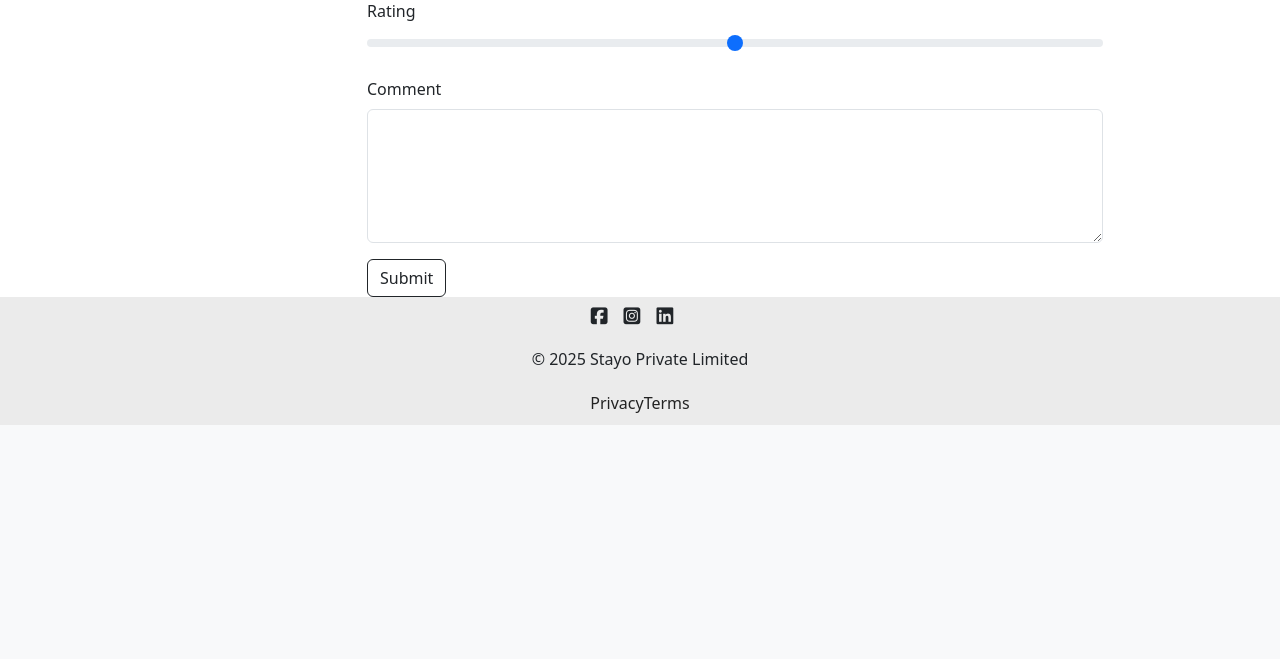
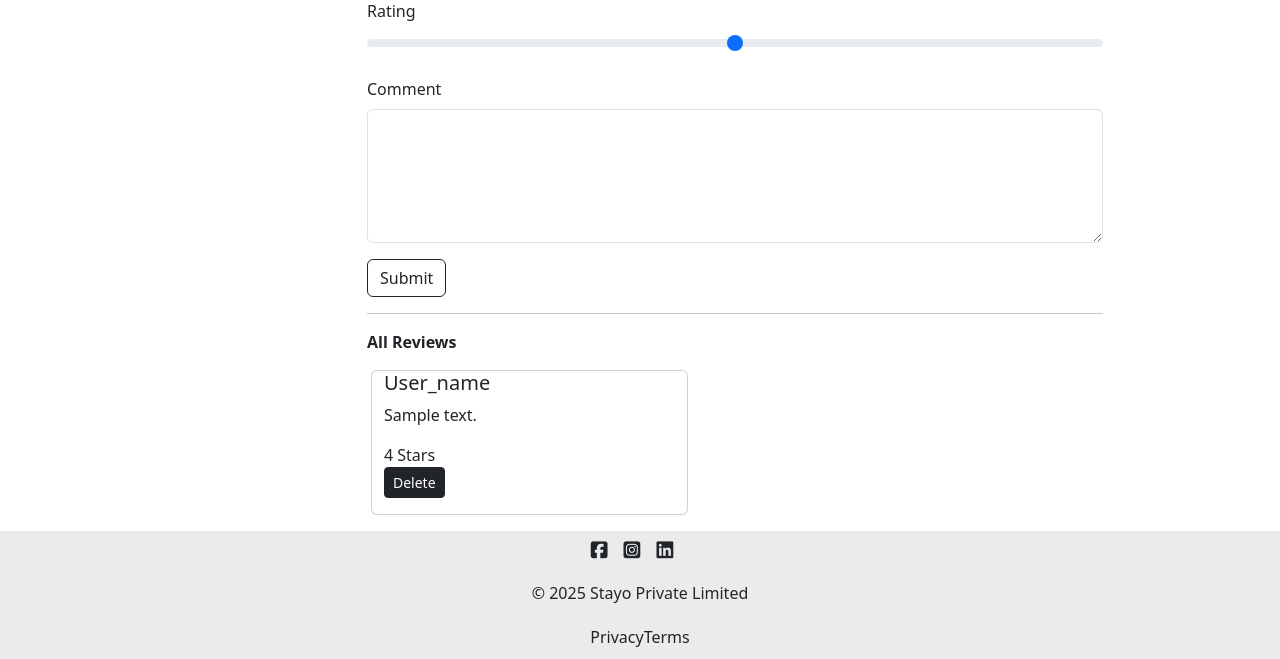
Before and after one commit to satyam-jaat/Airbnb_clone, a Node server app: page /listings/600000000000000000000001 in a window 1280 px wide. Shown: the part 659-1318 px from the top of the page. Before the commit the page ends 1084 px from the top, so only its background shows below. Run offline with Node 20, Linux system fonts and the light colour scheme; tables that the repository leaves empty hold one stand-in row (values such as "Sample post"); grey boxes marked "Sample" are stand-in pictures; some libraries are stand-ins or nearby versions; some web fonts are replaced.

Commit message:
create routes

```diff
--- a/app.js
+++ b/app.js
@@ -1,14 +1,13 @@
 const express = require("express");
 const mongoose = require("mongoose");
 const app = express();
-const Listing = require("./models/listing.js");
 const path = require("path");
 const methodOverride = require("method-override");
 const ejsMate = require("ejs-mate");
-const wrapAsync = require("./utils/wrapAsync.js");
 const ExpressError = require("./utils/ExpressError.js");
-const {listingSchema, reviewSchema} = require("./Schema.js");
-const Review = require("./models/review.js");
+
+const listings = require("./routes/listing.js");
+const reviews = require("./routes/review.js");
 
 const MONGO_URL = "mongodb://127.0.0.1:27017/wanderlust";
 
@@ -35,118 +34,10 @@ app.get("/", (req, res) => {
   res.send("Hi, I am root");
 });
 
-const validateListing = (req, res, next) => {
-
-  let {error} = listingSchema.validate(req.body);
-  // console.log(result);
-
-  if(error) {
-    let errorMessage = error.details.map((el) => {return el.message}).join(",");
-    throw new ExpressError(400, errorMessage);
-  }else {
-    next();
-  }
-
-};
-
-const validateReview = (req, res, next) => {
-
-  let {error} = reviewSchema.validate(req.body);
-  // console.log(result);
-
-  if(error) {
-    let errorMessage = error.details.map((el) => {return el.message}).join(",");
-    throw new ExpressError(400, errorMessage);
-  }else {
-    next();
-  }
-
-};
-
-// app.get("/testListing", async (req, res) => {
-//   let sampleListing = new Listing({
-//     title: "My New Villa",
-//     description: "By the beach",
-//     price: 1200,
-//     location: "Calangute, Goa",
-//     country: "India",
-//   });
-
-//   await sampleListing.save();
-//   console.log("sample was saved");
-//   res.send("successful testing");
-// });
 
 
-//Index route
-app.get("/listings", wrapAsync(async (req, res) => {
-  const allListings = await Listing.find({});
-  res.render("listings/index.ejs", {allListings});
-}));
-
-//New route
-app.get("/listings/new", (req, res) =>{
-  res.render("listings/new.ejs");
-});
-
-//Show route
-app.get("/listings/:id", wrapAsync(async (req, res) => {
-  let {id} = req.params;
-  const listing = await Listing.findById(id);
-  res.render("listings/show.ejs", {listing});
-}));
-
-//Create route
-app.post("/listings", validateListing, wrapAsync(async (req, res, next) => {
-
-    const newlisitng = new Listing(req.body.listing);
-    await newlisitng.save();
-    res.redirect("/listings");
-
-  // let {title ,description, image, price, country, location} = req.body
-  // let listing = req.body.listing;
-  // const newlisitng = new Listing(listing);
-  // await newlisitng.save();
-  // res.redirect("/listings");
-  })
-);
-
-app.get("/listings/:id/edit", wrapAsync(async (req, res) =>{
-  let {id} = req.params;
-  const listing = await Listing.findById(id);
-  res.render("listings/edit.ejs", {listing});
-}));
-
-//Update route
-app.put("/listings/:id", validateListing, wrapAsync(async(req, res) => {
-
-  if(!req.body.listing) {
-    throw new ExpressError(400, "Send valid data for listing")
-  }
-  let {id} = req.params;
-  await Listing.findByIdAndUpdate(id, {...req.body.listing});
-  res.redirect(`/listings/${id}`);
-}));
-
-//Delete route
-app.delete("/listings/:id", wrapAsync(async(req, res) => {
-  let {id} = req.params;
-  await Listing.findByIdAndDelete(id);
-  res.redirect("/listings");
-}));
-
-//Reviews
-//POST reviews
-app.post("/listings/:id/reviews", validateReview, wrapAsync(async(req, res) => {
-  let listing = await Listing.findById(req.params.id);
-  let newReview = new Review(req.body.review);
-  listing.reviews.push(newReview);
-
-  await newReview.save();
-  await listing.save();
-
-  res.redirect(`/listings/${listing._id}`);
-}));
+app.use("/listings", listings);
+app.use("/listings/:id/reviews",reviews);
 
 // Catch-all for unmatched routes
 app.use((req, res, next) => {
--- a/models/listing.js
+++ b/models/listing.js
@@ -1,5 +1,6 @@
 const mongoose = require("mongoose");
 const Schema = mongoose.Schema;
+const Review = require("./review.js");
 
 const listingSchema = new Schema({
   title: {
@@ -28,5 +29,11 @@ const listingSchema = new Schema({
   }]
 });
 
+listingSchema.post("findOneAndDelete", async(listing) => {
+  if(listing) {
+    await Review.deleteMany({_id : {$in: listing.reviews}});
+  }
+});
+
 const Listing = mongoose.model("Listing", listingSchema);
 module.exports = Listing;
--- a/public/css/style.css
+++ b/public/css/style.css
@@ -64,7 +64,7 @@ body{
 }
 
 /* Cards */
-.card {
+.listing-card {
     border: none !important;
     margin-bottom: 2rem;
 }
--- /dev/null
+++ b/routes/listing.js
@@ -0,0 +1,82 @@
+const express = require("express");
+const router = express.Router();
+const wrapAsync = require("../utils/wrapAsync.js");
+const ExpressError = require("../utils/ExpressError.js");
+const {listingSchema} = require("../Schema.js");
+const Listing = require("../models/listing.js");
+
+
+const validateListing = (req, res, next) => {
+
+    let {error} = listingSchema.validate(req.body);
+    // console.log(result);
+
+    if(error) {
+      let errorMessage = error.details.map((el) => {return el.message}).join(",");
+      throw new ExpressError(400, errorMessage);
+    }else {
+      next();
+    }
+
+  };
+
+
+//Index route
+router.get("/", wrapAsync(async (req, res) => {
+    const allListings = await Listing.find({});
+    res.render("listings/index.ejs", { allListings });
+}));
+
+//New route
+router.get("/new", (req, res) => {
+    res.render("listings/new.ejs");
+});
+
+//Show route
+router.get("/:id", wrapAsync(async (req, res) => {
+    let { id } = req.params;
+    const listing = await Listing.findById(id).populate("reviews");
+    res.render("listings/show.ejs", { listing });
+}));
+
+//Create route
+router.post("/", validateListing, wrapAsync(async (req, res, next) => {
+
+    const newlisitng = new Listing(req.body.listing);
+    await newlisitng.save();
+    res.redirect("/listings");
+
+    // let {title ,description, image, price, country, location} = req.body
+    // let listing = req.body.listing;
+    // const newlisitng = new Listing(listing);
+    // await newlisitng.save();
+    // res.redirect("/listings");
+})
+);
+
+router.get("/:id/edit", wrapAsync(async (req, res) => {
+    let { id } = req.params;
+    const listing = await Listing.findById(id);
+    res.render("listings/edit.ejs", { listing });
+}));
+
+//Update route
+router.put("/:id", validateListing, wrapAsync(async (req, res) => {
+
+    if (!req.body.listing) {
+        throw new ExpressError(400, "Send valid data for listing")
+    }
+    let { id } = req.params;
+    await Listing.findByIdAndUpdate(id, { ...req.body.listing });
+    res.redirect(`/listings/${id}`);
+}));
+
+//Delete listings route
+router.delete("/:id", wrapAsync(async (req, res) => {
+    let { id } = req.params;
+    await Listing.findByIdAndDelete(id);
+    res.redirect("/listings");
+}));
+
+
+module.exports = router;
--- a/views/listings/index.ejs
+++ b/views/listings/index.ejs
@@ -10,7 +10,7 @@
     <div class="row row-cols-lg-5 row-cols-md-3 row-cols-sm-1">
         <% for(let listing of allListings) { %>
             <a href="/listings/<%=listing._id %>" class="listing-link">
-                <div class="card col">
+                <div class="card listing-card col">
                     <img src="<%=listing.image.url%>" class="card-img-top" alt="listing_img">
                     <div class="card-img-overlay"></div>
                     <div class="card-body">
--- a/views/listings/show.ejs
+++ b/views/listings/show.ejs
@@ -1,12 +1,16 @@
 <% layout("layouts/boilerplate") %>
     <div class="row mt-3">
         <div class="col-8 offset-3">
-            <h3><%=listing.title%></h3>
+            <h3>
+                <%=listing.title%>
+            </h3>
         </div>
-            <div class="card col-6 offset-3 show-card">
+        <div class="card col-6 offset-3 show-card listing-card">
             <img src="<%=listing.image.url%>" class="card-img-top show-img" alt="listing_img">
             <div class="card-body">
-                    <p class="card-text"><%= listing.description %></p>
+                <p class="card-text">
+                    <%= listing.description %>
+                </p>
 
             </div>
             &#8377; <%= listing.price.toLocaleString("en-IN")%> <br>
@@ -27,19 +31,44 @@
         <div class="col-8 offset-3">
             <hr>
             <h4>Leave a Review</h4>
-                <form action="/listings/<%=listing._id %>/reviews" method="post" class="needs-validation" novalidate >
+            <form action="/listings/<%=listing._id %>/reviews" method="post" class="needs-validation" novalidate>
                 <div class="mb-3 mt-3">
                     <label class="form-label" for="rating">Rating</label>
                     <input type="range" min="1" max="5" id="rating" name="review[rating]" class="form-range">
                 </div>
                 <div class="mb-3 mt-3">
                     <label class="form-label" for="comment">Comment</label>
-                        <textarea name="review[comment]" id="comment" cols="30" rows="5"  class=" form-control" required></textarea>
+                    <textarea name="review[comment]" id="comment" cols="30" rows="5" class=" form-control"
+                        required></textarea>
                     <div class="invalid-feedback">
                         Please add some comments for Review.
                     </div>
                 </div>
                 <button class="btn btn-outline-dark">Submit</button>
             </form>
+
+            <hr>
+
+            <p> <b>All Reviews</b></p>
+            <div class="row">
+                <% for(review of listing.reviews) { %>
+                    <div class="card col-5 ms-3 mb-3">
+                        <div class="card-body">
+                            <h5 class="card-title">User_name</h5>
+                            <p class="card-text">
+                            <%= review.comment %>
+                            </p>
+                            <p class="card-text">
+                                <%= review.rating %> Stars
+                            </p>
+                        </div>
+                        <form class="mb-3" action="/listings/<%=listing._id%>/reviews/<%=review._id%>?_method=DELETE" method="post" >
+                            <button class="btn btn-sm btn-dark">
+                                Delete
+                            </button>
+                        </form>
+                    </div>
+                <% } %>
             </div>
         </div>
+    </div>
```
Also changed, not shown: routes/review.js (added, +47 -0 lines). Lines whose indentation alone changed are shown as unchanged.
